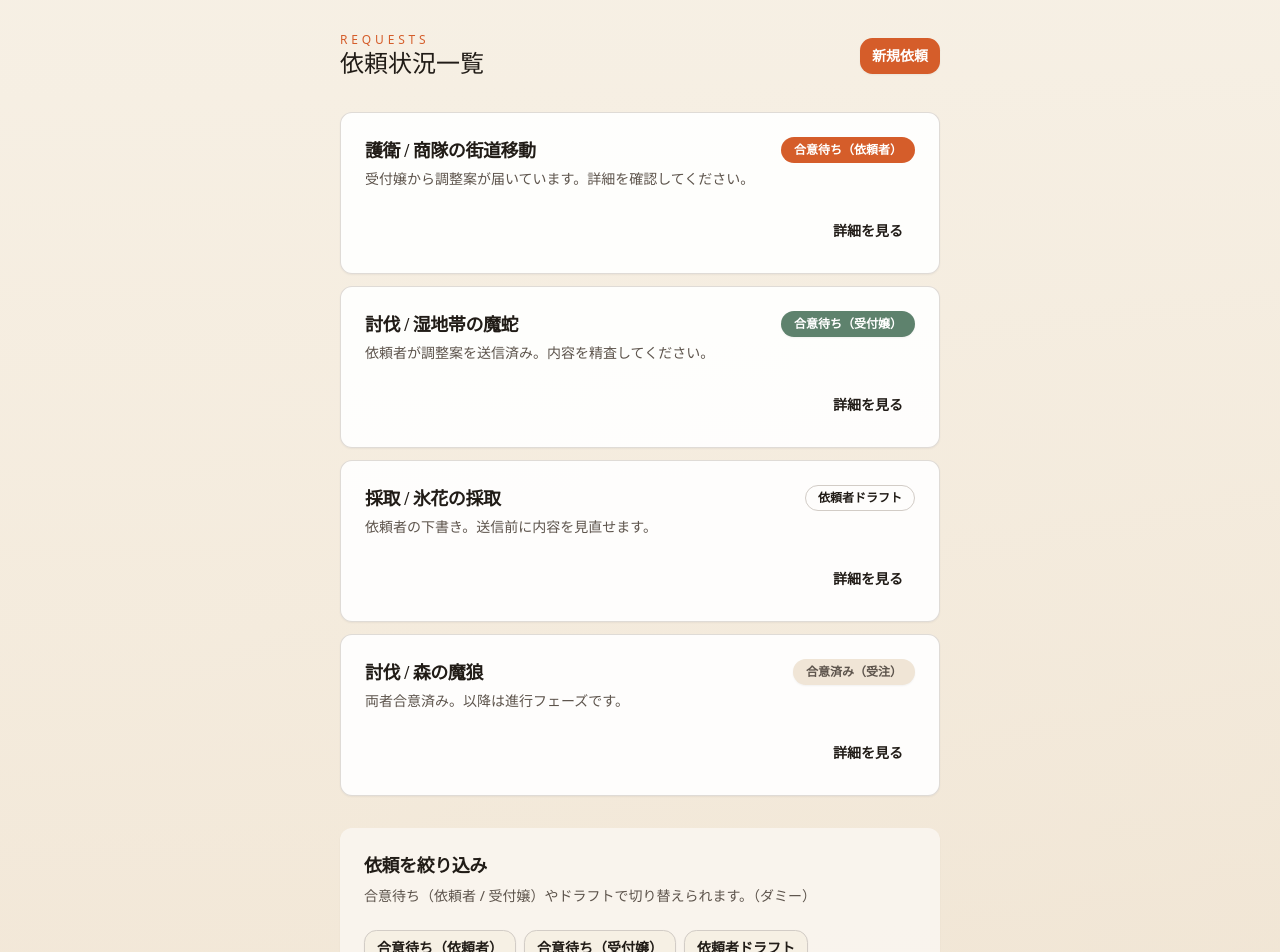
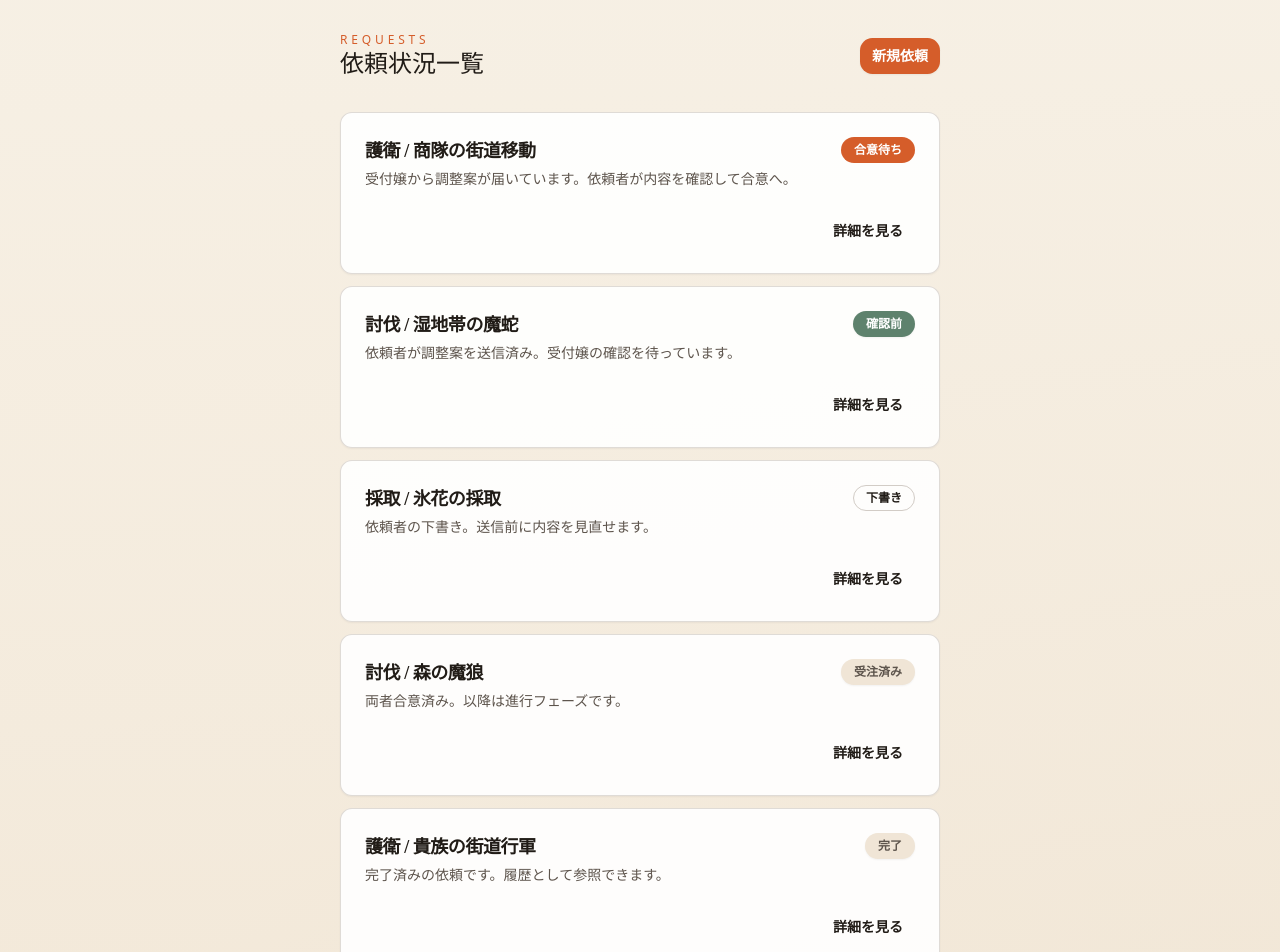
Before and after one commit to kazurego7/isekai-quest-agency, a Next.js app: page /requests in a window 1280 px wide. Shown: the top 952 px of the page. Built offline with nearby package versions, Linux system fonts and the light colour scheme.

Commit message:
Update requester-facing status labels

```diff
--- a/app/requests/[id]/page.js
+++ b/app/requests/[id]/page.js
@@ -24,7 +24,7 @@ const fieldOrder = [
 const mockRequests = {
   "req-001": {
     title: "護衛 / 商隊の街道移動",
-    status: "合意待ち（依頼者）",
+    status: "合意待ち",
     fields: {
       "依頼タイトル": "護衛 / 商隊の街道移動",
       "目的・背景": "商隊を西の街まで護衛する",
@@ -38,7 +38,7 @@ const mockRequests = {
   },
   "req-002": {
     title: "討伐 / 湿地帯の魔蛇",
-    status: "合意待ち（受付嬢）",
+    status: "確認前",
     fields: {
       "依頼タイトル": "討伐 / 湿地帯の魔蛇",
       "目的・背景": "湿地帯に出現する魔蛇の討伐",
@@ -52,7 +52,7 @@ const mockRequests = {
   },
   "req-003": {
     title: "採取 / 氷花の採取",
-    status: "依頼者ドラフト",
+    status: "下書き",
     fields: {
       "依頼タイトル": "採取 / 氷花の採取",
       "目的・背景": "魔導薬の原料となる氷花の採取",
@@ -66,7 +66,7 @@ const mockRequests = {
   },
   "req-004": {
     title: "討伐 / 森の魔狼",
-    status: "合意済み（受注）",
+    status: "受注済み",
     fields: {
       "依頼タイトル": "討伐 / 森の魔狼",
       "目的・背景": "森の魔狼の討伐",
@@ -78,30 +78,46 @@ const mockRequests = {
     },
     notes: "参照のみ可能です。",
   },
+  "req-005": {
+    title: "護衛 / 貴族の街道行軍",
+    status: "完了",
+    fields: {
+      "依頼タイトル": "護衛 / 貴族の街道行軍",
+      "目的・背景": "貴族一行の安全な移動と警護",
+      "場所": "王都から東の街道沿い",
+      "完了期限": "完了済み",
+      "危険度・同行条件": "同行3名、夜間行軍あり",
+      "報酬上限額": "200,000G",
+      備考: "完了した依頼の履歴です。",
+    },
+    notes: "完了済みのため参照のみです。",
+  },
 };
 
 const statusStyle = {
-  "合意待ち（依頼者）": "default",
-  "合意待ち（受付嬢）": "secondary",
-  "依頼者ドラフト": "outline",
-  "合意済み（受注）": "muted",
+  合意待ち: "default",
+  確認前: "secondary",
+  下書き: "outline",
+  受注済み: "muted",
+  完了: "muted",
 };
 
 const actionsByStatus = {
-  "依頼者ドラフト": [
+  下書き: [
     { label: "編集（ダミー）", href: "/requests/new", variant: "outline" },
     { label: "送信（ダミー）", href: "/requests", variant: "default" },
     { label: "取り下げ（ダミー）", href: "/requests", variant: "ghost" },
   ],
-  "合意待ち（依頼者）": [
+  合意待ち: [
     { label: "合意する（ダミー）", href: "/requests", variant: "default" },
     { label: "調整を送る（ダミー）", href: "/requests/req-001/adjust", variant: "outline" },
   ],
-  "合意待ち（受付嬢）": [
-    { label: "合意する（ダミー）", href: "/requests", variant: "default" },
+  確認前: [
+    { label: "受付の確認待ち", href: "/requests", variant: "secondary" },
     { label: "再調整を送る（ダミー）", href: "/requests/req-002/adjust", variant: "outline" },
   ],
-  "合意済み（受注）": [{ label: "参照のみ", href: "/requests", variant: "ghost" }],
+  受注済み: [{ label: "参照のみ", href: "/requests", variant: "ghost" }],
+  完了: [{ label: "完了済みの履歴", href: "/requests", variant: "ghost" }],
 };
 
 export default function RequestDetail({ params }) {
--- a/app/requests/page.js
+++ b/app/requests/page.js
@@ -14,34 +14,41 @@ const requests = [
   {
     id: "req-001",
     title: "護衛 / 商隊の街道移動",
-    status: "合意待ち（依頼者）",
-    summary: "受付嬢から調整案が届いています。詳細を確認してください。",
+    status: "合意待ち",
+    summary: "受付嬢から調整案が届いています。依頼者が内容を確認して合意へ。",
   },
   {
     id: "req-002",
     title: "討伐 / 湿地帯の魔蛇",
-    status: "合意待ち（受付嬢）",
-    summary: "依頼者が調整案を送信済み。内容を精査してください。",
+    status: "確認前",
+    summary: "依頼者が調整案を送信済み。受付嬢の確認を待っています。",
   },
   {
     id: "req-003",
     title: "採取 / 氷花の採取",
-    status: "依頼者ドラフト",
+    status: "下書き",
     summary: "依頼者の下書き。送信前に内容を見直せます。",
   },
   {
     id: "req-004",
     title: "討伐 / 森の魔狼",
-    status: "合意済み（受注）",
+    status: "受注済み",
     summary: "両者合意済み。以降は進行フェーズです。",
+  },
+  {
+    id: "req-005",
+    title: "護衛 / 貴族の街道行軍",
+    status: "完了",
+    summary: "完了済みの依頼です。履歴として参照できます。",
   },
 ];
 
 const statusStyle = {
-  "合意待ち（依頼者）": "default",
-  "合意待ち（受付嬢）": "secondary",
-  "依頼者ドラフト": "outline",
-  "合意済み（受注）": "muted",
+  合意待ち: "default",
+  確認前: "secondary",
+  下書き: "outline",
+  受注済み: "muted",
+  完了: "muted",
 };
 
 export default function RequestsPage() {
```
